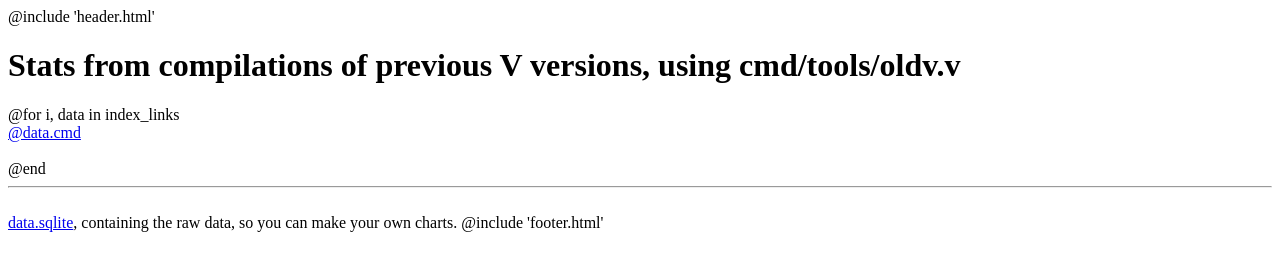
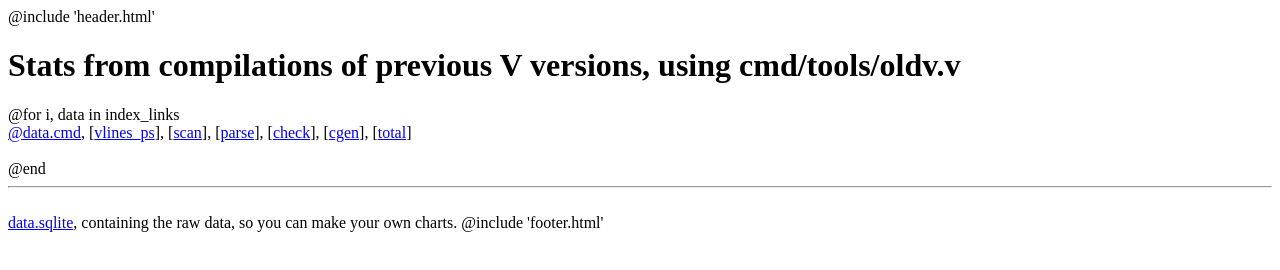
Before and after one commit to spytheman/oldv_charts, a plain HTML site: page templates/index.html in a window 1280 px wide. Drawn offline with Linux system fonts and the light colour scheme.

Commit message:
ease nagivation without having to scroll, by adding more links to the homepage

```diff
--- a/templates/index.html
+++ b/templates/index.html
@@ -2,7 +2,13 @@
 <h1>Stats from compilations of previous V versions, using cmd/tools/oldv.v</h1>
 
 @for i, data in index_links
-<br><a href="@{i#[1..]}">@data.cmd</a>
+<br><a href="@{i#[1..]}">@data.cmd</a>,
+[<a href="@{i#[1..]}#vlines_ps">vlines_ps</a>],
+[<a href="@{i#[1..]}#scan">scan</a>],
+[<a href="@{i#[1..]}#parse">parse</a>],
+[<a href="@{i#[1..]}#check">check</a>],
+[<a href="@{i#[1..]}#cgen">cgen</a>],
+[<a href="@{i#[1..]}#total">total</a>]
 <br>
 <br>
 @end
```
